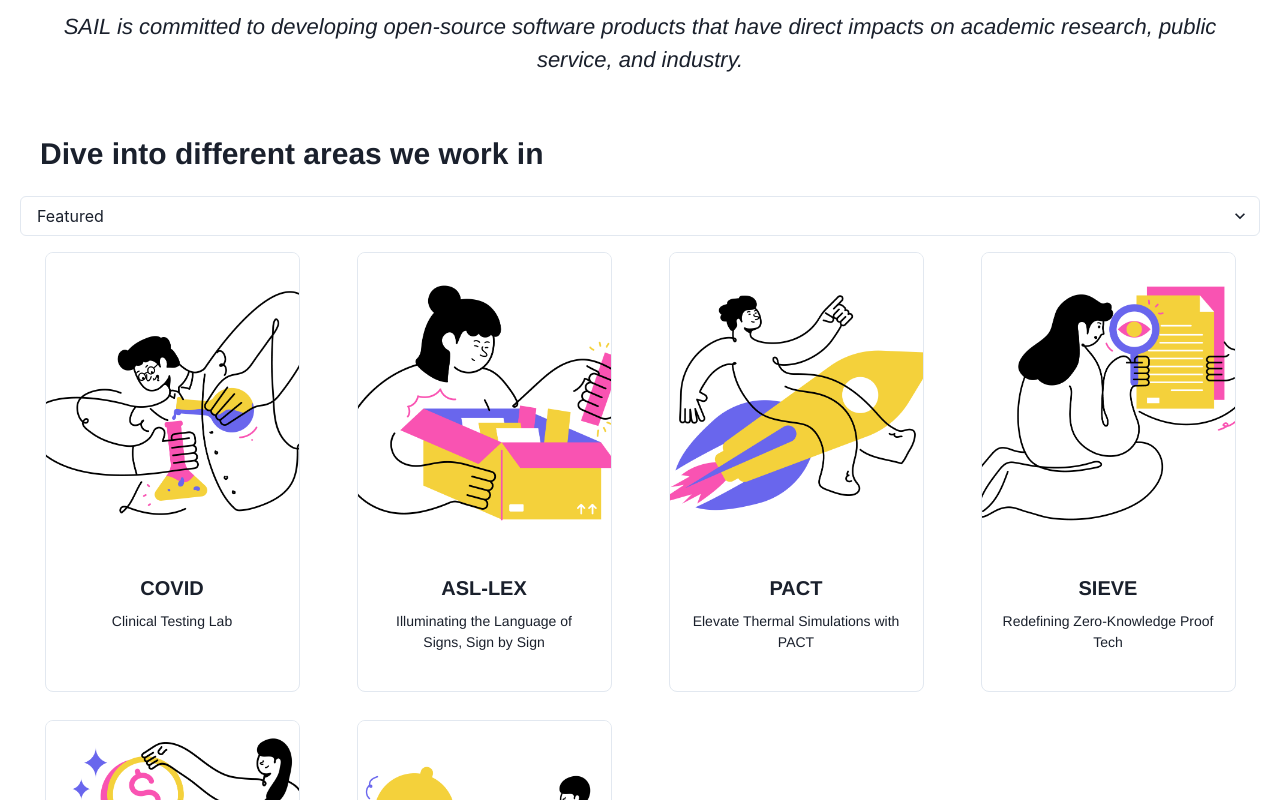
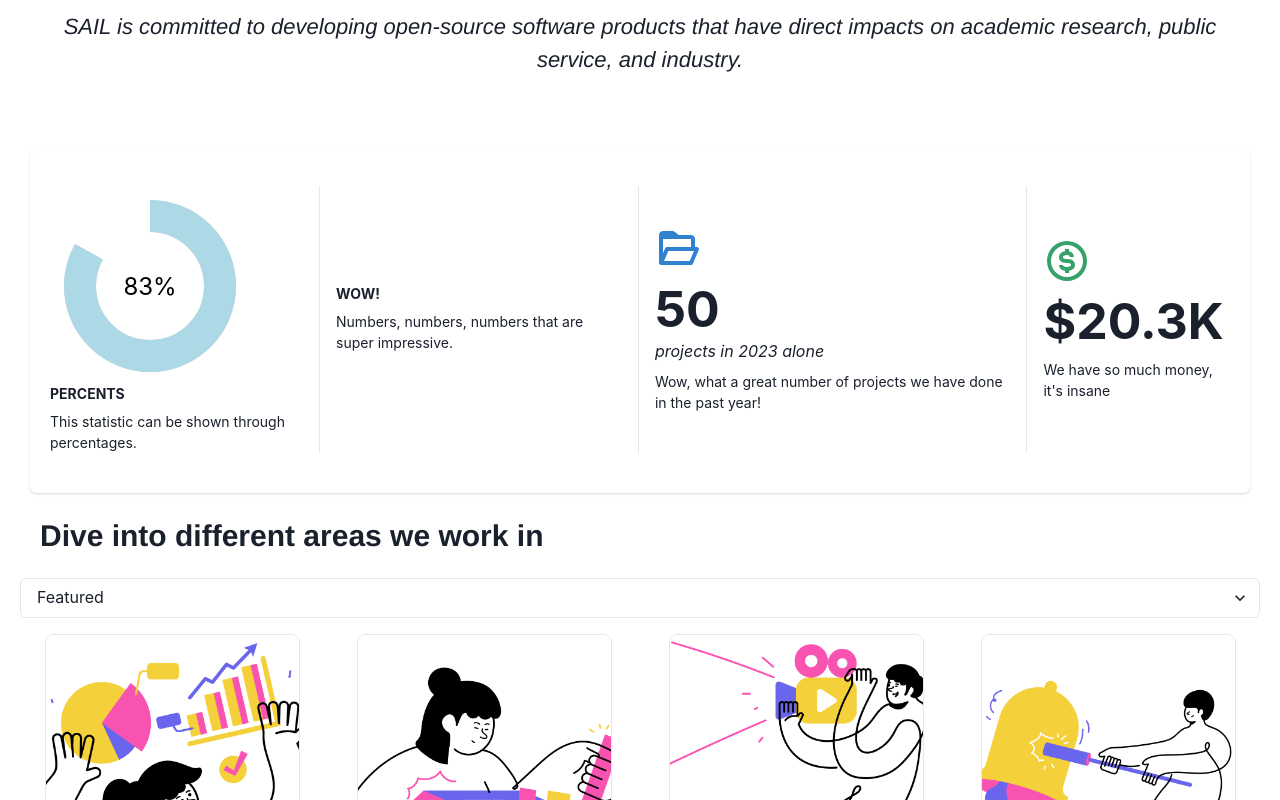
Before and after one commit to hicsail/hicsail.github.io, a React app: page /projects in a window 1280 px wide. Shown: the part 1160-1960 px from the top of the page. Built offline with nearby package versions, Linux system fonts and the light colour scheme; a web font is replaced by a local one.

Commit message:
added data visual to projects page

```diff
--- a/package.json
+++ b/package.json
@@ -22,6 +22,7 @@
 		"prop-types": "15.7.2",
 		"react": "18.2.0",
 		"react-awesome-reveal": "^4.2.5",
+		"react-circular-progressbar": "^2.1.0",
 		"react-device-detect": "2.2.3",
 		"react-dom": "18.2.0",
 		"react-hook-form": "7.46.1",
@@ -30,7 +31,8 @@
 		"react-router-dom": "6.16.0",
 		"react-router-hash-link": "2.4.3",
 		"style-loader": "^3.3.3",
-    "styled-components": "5.3.0"
+		"styled-components": "5.3.0",
+		"use-count-up": "^3.0.1"
 	},
 	"devDependencies": {
 		"@types/d3": "7.4.0",
--- /dev/null
+++ b/src/components/Circle.tsx
@@ -0,0 +1,24 @@
+import React from 'react';
+
+interface CircleProps {
+  colour: string;
+  percentage: number;
+}
+
+export const Circle: React.FC<CircleProps> = (props) => {
+  const r = 70;
+  const circ = 2 * Math.PI * r;
+  const strokePct = ((100 - props.percentage) * circ) / 100; // where stroke will start, e.g. from 15% to 100%.
+  return (
+    <circle
+      r={r}
+      cx={100}
+      cy={100}
+      fill="transparent"
+      stroke={strokePct !== circ ? props.colour : ''} // remove colour as 0% sets full circumference
+      strokeWidth={'2rem'}
+      strokeDasharray={circ}
+      strokeDashoffset={props.percentage ? strokePct : 0}
+    ></circle>
+  );
+};
--- /dev/null
+++ b/src/components/CircularProgress.tsx
@@ -0,0 +1,27 @@
+import React from 'react';
+import { Circle } from './Circle';
+import { TextComponent } from './Text';
+
+const cleanPercentage = (percentage: number) => {
+  const isNegativeOrNaN = !Number.isFinite(+percentage) || percentage < 0; // we can set non-numbers to 0 here
+  const isTooHigh = percentage > 100;
+  return isNegativeOrNaN ? 0 : isTooHigh ? 100 : +percentage;
+};
+
+interface PieProps {
+  percentage: number;
+  colour: string;
+}
+
+export const Pie: React.FC<PieProps> = (props) => {
+  const pct = cleanPercentage(props.percentage);
+  return (
+    <svg width={200} height={200}>
+      <g transform={`rotate(-90 ${'100 100'})`}>
+        <Circle colour="lightgrey" percentage={pct} />
+        <Circle colour={props.colour} percentage={pct} />
+      </g>
+      <TextComponent percentage={pct} />
+    </svg>
+  );
+};
--- /dev/null
+++ b/src/components/DataVisual.tsx
@@ -0,0 +1,84 @@
+import {
+  Box,
+  Card,
+  CardBody,
+  Heading,
+  HStack,
+  Icon,
+  StackDivider,
+  Text,
+} from '@chakra-ui/react';
+import { BiDollarCircle, BiFolderOpen } from 'react-icons/bi';
+import { Pie } from './CircularProgress';
+import * as React from 'react';
+
+export const DataVisual: React.FC = () => {
+  return (
+    <Card>
+      <CardBody>
+        <HStack padding="15px 0 20px 0" divider={<StackDivider />} spacing="4">
+          <Box>
+            <Pie colour="lightblue" percentage={83} />
+            <Heading size="xs" textTransform="uppercase">
+              Percents
+            </Heading>
+            <Text pt="2" fontSize="sm">
+              This statistic can be shown through percentages.
+            </Text>
+          </Box>
+          <Box>
+            <Heading size="xs" textTransform="uppercase">
+              Wow!
+            </Heading>
+            <Text pt="2" fontSize="sm">
+              Numbers, numbers, numbers that are super impressive.
+            </Text>
+          </Box>
+          <Box>
+            <Icon
+              as={BiFolderOpen}
+              color="blue.500"
+              w={12}
+              h={12}
+              margin="auto"
+            />
+            <Heading fontSize="50px" textTransform="uppercase">
+              50
+            </Heading>
+            <Text fontStyle="italic">projects in 2023 alone</Text>
+            <Text pt="2" fontSize="sm">
+              Wow, what a great number of projects we have done in the past
+              year!
+            </Text>
+          </Box>
+          <Box>
+            <Icon
+              as={BiDollarCircle}
+              color="green.500"
+              w={12}
+              h={12}
+              margin="auto"
+            />
+            <Heading fontSize="50px" textTransform="uppercase">
+              $20.3K
+            </Heading>
+            <Text pt="2" fontSize="sm">
+              We have so much money, it's insane
+            </Text>
+          </Box>
+        </HStack>
+      </CardBody>
+    </Card>
+  );
+};
+function useCountUp(arg0: {
+  isCounting: boolean;
+  duration: number;
+  start: number;
+  end: number;
+}): {
+  value: any;
+  reset: any;
+} {
+  throw new Error('Function not implemented.');
+}
--- /dev/null
+++ b/src/components/Text.tsx
@@ -0,0 +1,19 @@
+import React from 'react';
+
+interface TextProps {
+  percentage: number;
+}
+
+export const TextComponent: React.FC<TextProps> = (props) => {
+  return (
+    <text
+      x="50%"
+      y="50%"
+      dominantBaseline="central"
+      textAnchor="middle"
+      fontSize={'1.5em'}
+    >
+      {props.percentage.toFixed(0)}%
+    </text>
+  );
+};
--- a/src/pages/Projects.tsx
+++ b/src/pages/Projects.tsx
@@ -1,6 +1,7 @@
 import * as React from 'react';
 import data from '../utils/data/data.json';
 import { ProjectsGrid } from '../components/ProjectsGrid';
+import { DataVisual } from '../components/DataVisual';
 import { Box, Button, Spacer, Text } from '@chakra-ui/react';
 import { Fade } from 'react-awesome-reveal';
 
@@ -78,6 +79,9 @@
           industry.
         </Text>
       </Box>
+      <Box padding="20px 30px 20px 30px">
+        <DataVisual />
+      </Box>
       <Spacer />
       <Text
         id="middle"
@@ -103,6 +107,7 @@
           showSelect={true}
         />
       </Box>
+      <Spacer />
     </Box>
   );
 };
--- a/src/utils/data/data.json
+++ b/src/utils/data/data.json
@@ -90,16 +90,6 @@
   "projects": [
     {
       "featured": true,
-      "title": "COVID",
-      "titleDescription": "Clinical Testing Lab",
-      "description": "To repopulate our three campuses, resume residential learning and student activities, and reopen research labs and clinics, Boston University took a comprehensive, multipronged approach to protecting the health and safety of our community and the public at large. At the center of this effort is testing. Once it became clear the novel coronavirus would persist into the fall of 2020, the University rapidly stood up a clinical testing lab. In addition to a trained staff, the BU Clinical Testing Laboratory is using specialized robots to accelerate testing capacity and, importantly, return results by the end of the next day. SAIL staff was instrumental in developing the automated software and data pipeline central to the testing process.",
-      "href": "../../../img/projects/illustrations/formula.png",
-      "projectType": "Digital Health",
-      "pi": null,
-      "metaDataPresentation": [],
-      "metaDataPublication": []
-    },
-    {
       "title": "Web MPC",
       "titleDescription": "Secure Compensation Analytics for the City of Boston",
       "description": "In support of the Boston Women’s Workforce Council and its mission to advance salary equity among Boston employers as part of the 100% Talent Compact, SAIL staff and student developers built a secure multi-party computation web application that allows statistical data pertaining to compensation levels across genders and demographics to be collected from over 250 participating employer organizations, such as State Street Corporation and Putnam Investments, without requiring any organization to reveal its confidential data. This platform is unique in that it allows real-world organizations to use what is still largely studied as a theoretical technique, enabling analyses that would have been otherwise impossible to do while preserving the confidentiality of the participants.",
@@ -141,6 +131,7 @@
       ]
     },
     {
+      "featured": true,
       "title": "Camera Mouse",
       "titleDescription": "Enhancing Accessibility through Eye Movements Tracking",
       "description": "Introducing 'Camera Mouse', a collaborative achievement between our team and Professor Margrit Betke, a distinguished Computer Science professor and co-leader of the Image and Video Computing Research Group at Boston University. This innovative software harnesses camera-based eye tracking, enabling effortless computer navigation without the need to lift a finger. The project's core mission is to enhance accessibility, seamlessly merging technological sophistication with user inclusivity. Camera Mouse is a significant step forward in redefining how we interact with computers, offering a more accessible and user-friendly digital experience.",
@@ -153,7 +144,6 @@
       "metaDataPublication": []
     },
     {
-      "featured": true,
       "title": "PACT",
       "titleDescription": "Elevate Thermal Simulations with PACT",
       "description": "Introducing PACT, a Parallel Compact Thermal simulator developed in collaboration with Professor Ayse Coskun. PACT is a versatile tool designed to simplify and accelerate thermal simulations, bridging the gap between standard-cell-level and architecture-level analysis with unprecedented speed and accuracy. PACT harnesses the power of multi-core processing through OpenMPI, offering a range of solvers that expedite both steady-state and transient simulations. This tool is not only fast and accurate but also highly adaptable, easily customizable to incorporate emerging integration and cooling technologies like 3D stacking and microchannel-based liquid cooling. By modifying the thermal netlist, users can tailor PACT to their specific needs.",
@@ -176,7 +166,6 @@
       "metaDataPublication": []
     },
     {
-      "featured": true,
       "title": "SIEVE",
       "titleDescription": "Redefining Zero-Knowledge Proof Tech",
       "description": "SIEVE, led by our TA1 team, is a dynamic project marked by innovation and collaboration. We specialize in Python and utilize the versatile 'picozk' module, authored by Joe Near (a key member of TA1 and TA2). Our mission: to craft zk-friendly intermediate representations (IRs) – relations, witnesses, and instances. These meticulously generated IRs serve as the foundation for TA2's powerful backends, including 'mac-and-cheese'. Prior to backend implementation, we rigorously test IR formats using 'fire-alarm'.",
@@ -187,7 +176,6 @@
       "metaDataPublication": []
     },
     {
-      "featured": true,
       "title": "Wage Gap Calculator",
       "titleDescription": "Empowering Employers to Bridge Wage Gaps",
       "description": "The Wage Gap Calculator project, undertaken in collaboration with the Boston Women’s Workforce Council (BWWC), addresses the pressing need to close gender and racial wage gaps in Boston and beyond. BWWC's Compact Signers commit to various actions, including internal wage gap analysis, yet many struggle with this crucial step. To simplify the process and encourage consistent analysis, the Wage Gap Calculator offers an interactive tool akin to the Fidelity retirement calculator. Its mission is to empower employers throughout Massachusetts and beyond to calculate their internal wage gaps effectively, ultimately advancing the cause of wage equality.",
@@ -251,7 +239,7 @@
       "titleDescription": "Simplifying Genomic Insights for Scientists",
       "description": "Microb-DB is a practical project connecting genomics and metagenomics, utilizing data from well-known genome databases like GOLD and GTDB. We aim to simplify research by collecting and organizing valuable metagenomic insights into one database—Microb-DB. This resource is designed to assist researchers and scientists working with genomes and metagenomes. It allows users to perform custom queries on a user-friendly platform, promoting comparative genomics, aiding metagenomic studies, and supporting data-driven discoveries. Microb-DB is created to streamline research, inform decisions, and encourage collaboration among scientists from different fields, making it a valuable tool for advancing our knowledge of microorganisms and their roles in various environments.",
       "href": "../../../img/projects/illustrations/funnel.png",
-      "projectType": "Data Science",
+      "projectType": "Natural Sciences",
       "pi": [
         "Dr. Marianna Felici, Research Scientist at the Center for Space Physics at Boston University"
       ],
@@ -271,6 +259,7 @@
       "metaDataPublication": []
     },
     {
+      "featured": true,
       "title": "NIST",
       "titleDescription": "Uniting Data, Advancing Collaboration",
       "description": "Under the leadership of Boston University's Douglas Densmore, our ongoing NIST project focuses on creating a computational infrastructure with two core objectives. The first involves establishing a collaborative 'data backbone', a web-based platform for all project contributors to share, manage, and standardize data exchange processes. This repository stores various crucial data, from production timelines to structural details. The second objective is to develop a 'software pipeline' that connects this backbone to techno-economic modeling frameworks, supporting both manual and automated analysis. This infrastructure, complete with process flowsheets, aims to eventually integrate with molecular biology experimental design software. Our project aims to facilitate seamless collaboration and provide advanced data management and analysis tools through a cloud-based web application with secure logins, robust file storage, and intuitive data viewing.",
@@ -322,19 +311,7 @@
       "metaDataPublication": []
     },
     {
-      "title": "Synthera Health",
-      "titleDescription": "Our Journey in Transforming Nutritional Anemia Care",
-      "description": "At Synthera Health, we've embarked on an extraordinary mission, dedicating our expertise to develop a mobile application that promises to redefine nutritional anemia care. Our visionary project is the culmination of relentless effort and innovation, meticulously designed to leverage clinical blood test results and end-user survey inputs within a proprietary algorithm. The result? A revolutionary mobile application that crafts personalized treatment plans for individuals diagnosed with nutritional anemia. This project represents a significant milestone in our commitment to transforming the patient and provider experience in delivering personalized care for nutritional deficiencies and associated conditions, including iron deficiency (ID), iron deficiency anemia (IDA), and thyroid disorders. Our collaborative journey has yielded a platform that empowers healthcare providers and patients alike, setting new standards for precision and effectiveness in anemia management.",
-      "href": "../../../img/projects/illustrations/award.png",
-      "projectType": "Ed Tech",
-      "pi": [
-        "Dr. Catherine M. Klapperich, Professor in the College of Engineering, and the Director of the Laboratory for Diagnostics at Boston University",
-        "Heather Fraser, Co-Founder and CEO at Synthera Health"
-      ],
-      "metaDataPresentation": [],
-      "metaDataPublication": []
-    },
-    {
+      "featured": true,
       "title": "fNIRS",
       "titleDescription": "Streamlining Brain Imaging Data",
       "description": "The fNIRS project aims to simplify the management of fNIRS Datasets for the imaging community. Through a user-friendly web interface, our platform enables users to effortlessly create, manage, download, and share fNIRS Datasets, conforming to the hierarchical structure of Subjects, Sessions, Runs, SNIRF files, and BIDS text files. By encapsulating the BIDS format, the interface provides a streamlined view of the data and facilitates BIDS text file editing. Users can efficiently generate BIDS datasets by uploading SNIRF files, ensuring data accuracy through validation and the automatic generation of BIDS format files. The platform's flexibility allows users to customize dataset structures by adding, removing, or rearranging Subjects, Sessions, or Runs within a Dataset, fostering enhanced collaboration and research efficiency within the fNIRS community.",
@@ -347,6 +324,7 @@
       "metaDataPublication": []
     },
     {
+      "featured": true,
       "title": "Center for Young Colorful Minds",
       "titleDescription": "Youth Mental Wellness Hub",
       "description": "The 'Center for Young Colorful Minds (CYCM)' addresses the mental health crisis among youth of color and LGBTQ youth in Greater Boston and beyond. Our mission revolves around advancing mental health literacy and awareness through a dynamic online presence, focusing on culturally relevant mental health information, community engagement, and research initiatives. Collaborating with a youth advisory board and community partners, we disseminate accurate mental health content on social media. In addition, we strengthen ties with existing community programs, like the Boys and Girls Club, schools, and churches, to provide vital support. CYCM is also committed to research partnerships with academic institutions to develop evidence-based interventions that cater to the unique mental health needs of diverse youth. Our holistic approach empowers these communities by fostering resilience and well-being through knowledge, community, and research-backed initiatives.",
@@ -400,16 +378,6 @@
       "metaDataPublication": []
     },
     {
-      "title": "Anchor",
-      "titleDescription": "Sailing SAIL's Creative Seas",
-      "description": "Anchor serves as a robust and integral back-end development tool within SAIL, providing a versatile ecosystem of frameworks and libraries. This tool streamlines the creation of RESTful APIs, back-end data modeling, user authentication, authorization, email invitations, and automated database backups. Anchor further simplifies development with automatic, customizable admin UI views, enabling straightforward database CRUD operations through easy configurations. A cornerstone of numerous SAIL projects, Anchor plays a pivotal role in enhancing efficiency and innovation across the organization, it's an internally developed and used tool at SAIL.",
-      "href": "../../../img/projects/illustrations/vacation.png",
-      "projectType": "",
-      "pi": null,
-      "metaDataPresentation": [],
-      "metaDataPublication": []
-    },
-    {
       "title": "SUDTraining",
       "titleDescription": "Gateway to Substance Abuse Resources",
       "description": "SUDTraining is a comprehensive web-based platform that offers in-depth training and assessment in the fields of substance abuse and mental health disorders. With three distinct modules, registered users can engage in interactive training sessions, quizzes, and, upon successful completion of the entire course, earn certificates of achievement. The platform includes an intuitive admin and analytics dashboard enriched with various visualizations for a more insightful overview. Originally led by Thomas Andrew at BU School of Medicine, SUDTraining is now steered by Stephen Brady, an Associate Professor of Psychiatry at BU School of Medicine. As a collaborative endeavor, it strives to empower learners in these crucial domains.",
@@ -458,18 +426,6 @@
       "metaDataPublication": []
     },
     {
-      "title": "LakeSENSE",
-      "titleDescription": "Connecting You to Environmental Data",
-      "description": "LakeSENSE is a collaborative project between SAIL and Boston University's Department of Earth and Environment. This innovative initiative focuses on developing an interactive map-based data visualization platform. Its primary objective is to make remotely sensed lake water quality data accessible to the public for in-depth exploration and scientific scrutiny. By utilizing cutting-edge visualization frameworks, LakeSENSE aims to provide an intuitive and user-friendly interface for users to delve into extensive environmental datasets. This project places a strong emphasis on modularity, reusability, and open-source principles, ensuring its accessibility and adaptability for various stakeholders.",
-      "href": "../../../img/projects/illustrations/stats.png",
-      "projectType": "Data Science",
-      "pi": [
-        "Christoph Nolte, Assistant Professor of Earth and Environment + Computing and Data Sciences"
-      ],
-      "metaDataPresentation": [],
-      "metaDataPublication": []
-    },
-    {
       "title": "EcoForecast",
       "titleDescription": "Nature's Predictive Trail",
       "description": "EcoForecast is an innovative initiative aimed at transforming ecological forecasting. Its mission is to develop and deploy accessible, scalable, and reusable community cyberinfrastructure, designed to generate ecological forecasts consistently and efficiently. At its core, EcoForecast features a cloud-native workflow, functioning asynchronously and with distributed execution, all orchestrated by a state-of-the-art scheduler. The project has two primary objectives: to support a pending NSF Science and Technology Center (STC) proposal and to create an agile, cloud-based system. Through a combination of containerization and elastic load balancing, this innovation promises to make ecological forecasting more accessible, accurate, and practical, significantly enhancing our understanding of the natural world and bolstering informed environmental decision-making. Join us on this transformative journey to advance ecological predictions and contribute to a sustainable future.",
@@ -512,25 +468,24 @@
   ],
   "oldProjects": [
     {
-      "title": "ORACLES",
-      "titleDescription": "ORACLES",
-      "description": "",
-      "href": "../../../img/research/oracles.png",
-      "projectType": "Data Science",
-      "featured": true,
-      "pi": "<div><Link href=\"https://www.bu.edu/hic/profile/mayank-varia/\" color=\"#567dbd\">Dr.Mayank Varia,</Link><Text as=\"span\">Research Associate Professor, Computer Science</Text></div>",
-      "metaDataPresentation": [
-        {
-          "name": "",
-          "href": ""
-        }
-      ],
-      "metaDataPublication": [
-        {
-          "name": "",
-          "href": ""
-        }
-      ]
+      "title": "Anchor",
+      "titleDescription": "Sailing SAIL's Creative Seas",
+      "description": "Anchor serves as a robust and integral back-end development tool within SAIL, providing a versatile ecosystem of frameworks and libraries. This tool streamlines the creation of RESTful APIs, back-end data modeling, user authentication, authorization, email invitations, and automated database backups. Anchor further simplifies development with automatic, customizable admin UI views, enabling straightforward database CRUD operations through easy configurations. A cornerstone of numerous SAIL projects, Anchor plays a pivotal role in enhancing efficiency and innovation across the organization, it's an internally developed and used tool at SAIL.",
+      "href": "../../../img/projects/illustrations/vacation.png",
+      "projectType": "",
+      "pi": null,
+      "metaDataPresentation": [],
+      "metaDataPublication": []
+    },
+    {
+      "title": "COVID",
+      "titleDescription": "Clinical Testing Lab",
+      "description": "To repopulate our three campuses, resume residential learning and student activities, and reopen research labs and clinics, Boston University took a comprehensive, multipronged approach to protecting the health and safety of our community and the public at large. At the center of this effort is testing. Once it became clear the novel coronavirus would persist into the fall of 2020, the University rapidly stood up a clinical testing lab. In addition to a trained staff, the BU Clinical Testing Laboratory is using specialized robots to accelerate testing capacity and, importantly, return results by the end of the next day. SAIL staff was instrumental in developing the automated software and data pipeline central to the testing process.",
+      "href": "../../../img/projects/illustrations/formula.png",
+      "projectType": "Digital Health",
+      "pi": null,
+      "metaDataPresentation": [],
+      "metaDataPublication": []
     }
   ]
 }
```
Also changed, not shown: 2 other files (tests, documents, lock files or other folders). Lines whose indentation alone changed are shown as unchanged.
